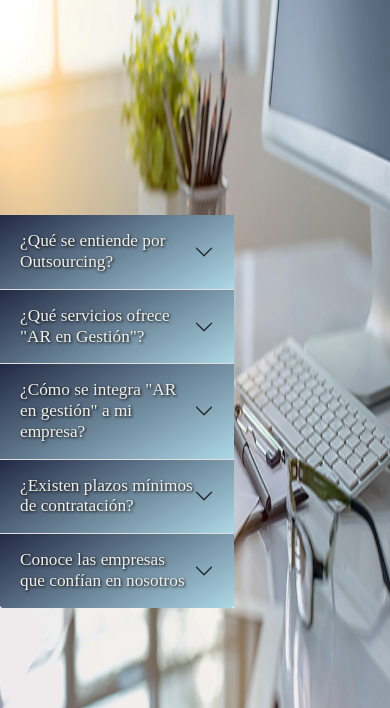
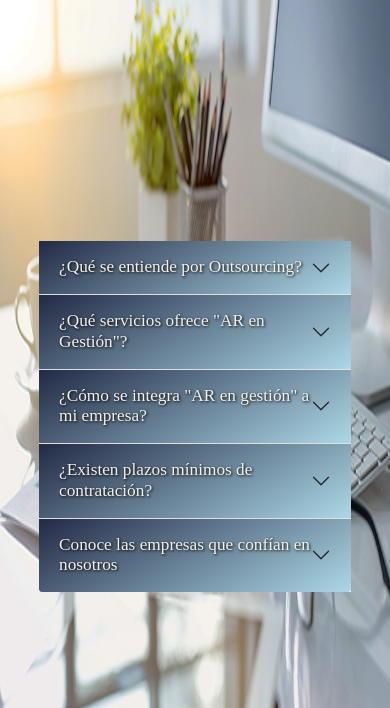
Before and after one commit to Lorena-DiStefano/arengestion, a plain HTML site: page paginas/preguntas.html in a window 390 px wide. Shown: the part 67-775 px from the top of the page. Drawn offline with nearby package versions, Linux system fonts and the light colour scheme.

Commit message:
media query para el accordion

```diff
--- a/style.css
+++ b/style.css
@@ -400,3 +400,11 @@
     color: aqua;
     text-shadow: 1px 1px 1px black;
 }
+
+@media screen and (max-width: 800px){
+    #accordionFlushExample {
+        width: 80%;
+        margin: 0;
+        margin: auto;
+    }
+}
```
